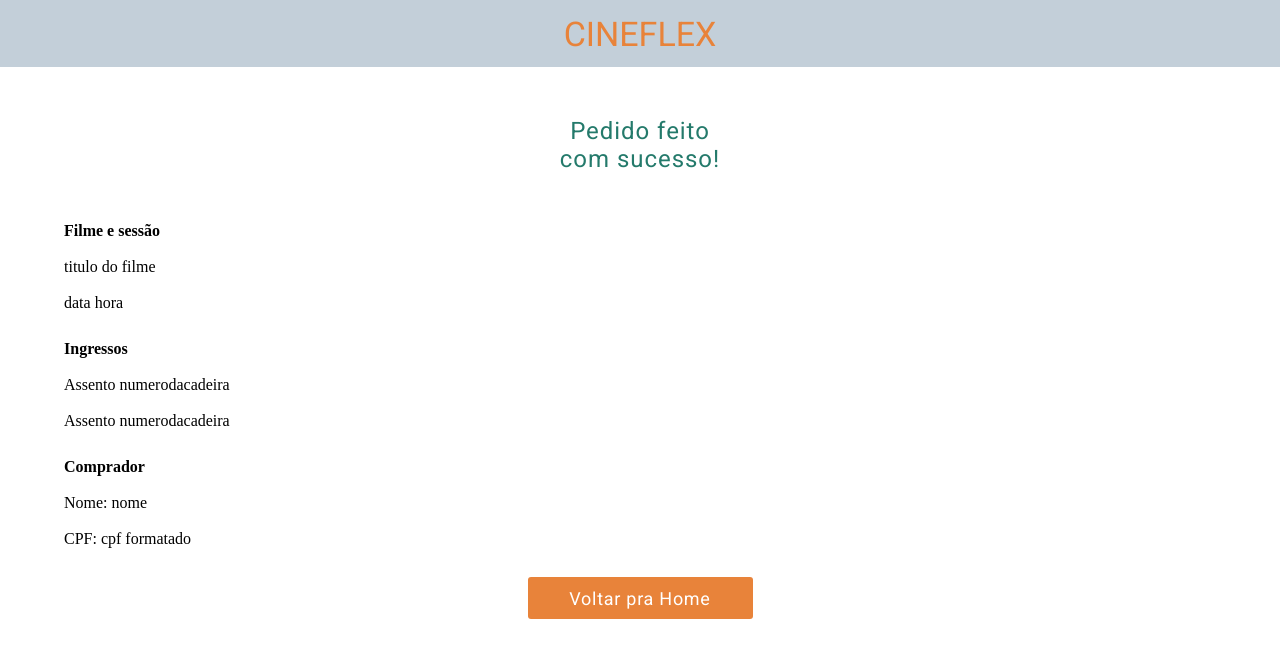
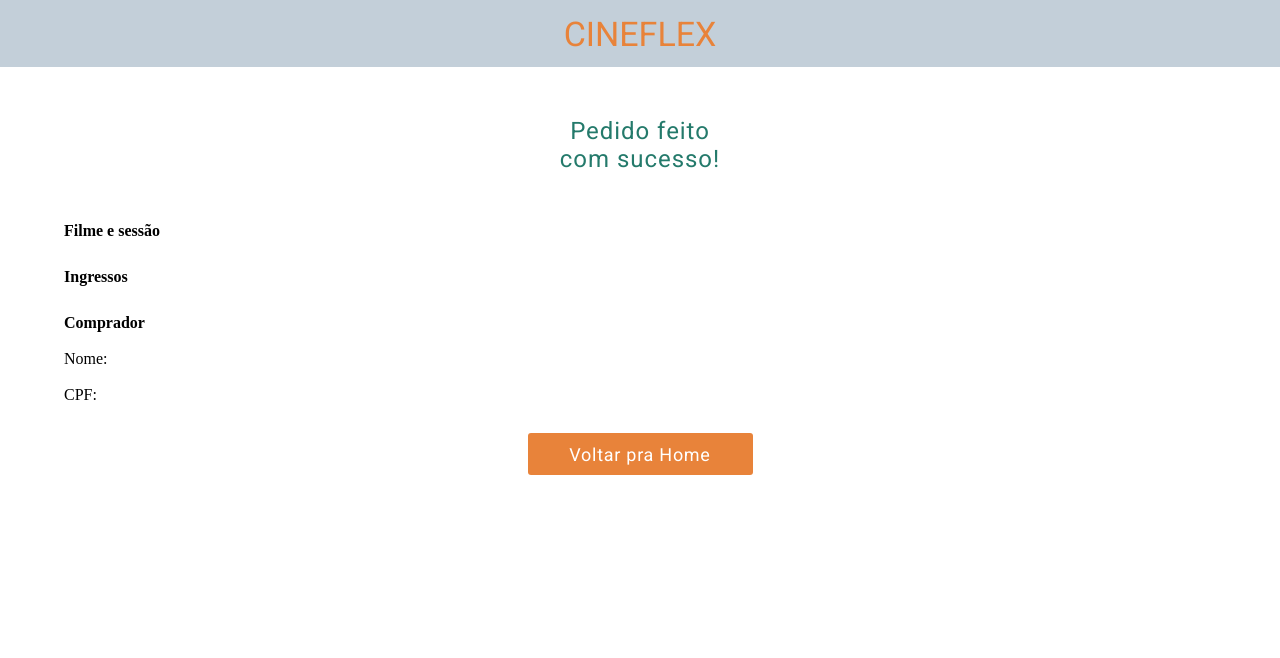
Before and after one commit to PedroRondelli/CineFlex, a React (Create React App) app: page /sucesso in a window 1280 px wide. Shown: the top 658 px of the page. Built offline with nearby package versions, Linux system fonts and the light colour scheme.

Commit message:
feat:renders the success screen with the booking data

```diff
--- a/src/App.js
+++ b/src/App.js
@@ -9,7 +9,7 @@ import { useState } from 'react';
 
 export default function App() {
     const [reservation, setReservation] = useState({ ids: [], name: "", cpf: "" })
-    const [finalInformation, setInformation] = useState({ title: "", date: "", hour: "" })
+    const [finalInformation, setInformation] = useState({ title: "", date: "", hour: "",seats:[] })
 
     return (
         <BrowserRouter>
--- a/src/ChairsScreen.js
+++ b/src/ChairsScreen.js
@@ -68,7 +68,7 @@ export default function ChairsScreen({ reservation, setReservation, setInformati
         <>
             <SelectYourSeat>{"Selecione o(s) assento(s)"}</SelectYourSeat>
             <SeatsPanel>
-                {session.seats.map((s) => <IndividualSeat setSeats={setSeats} selectedSeats={selectedSeats} key={s.id} avaible={s.isAvailable} id={s.id} name={s.name} />)}
+                {session.seats.map((s) => <IndividualSeat finalInformation={finalInformation} setInformation={setInformation} setSeats={setSeats} selectedSeats={selectedSeats} key={s.id} avaible={s.isAvailable} id={s.id} name={s.name} />)}
                 <ColorLegend>
                     {LegendSeats.map((l) =>
                         <ItemOfLegend>
--- a/src/IndividualSeat.js
+++ b/src/IndividualSeat.js
@@ -1,7 +1,7 @@
 import { useState } from "react"
 import styled from "styled-components"
 
-export default function IndividualSeat({id,name,avaible,setSeats,selectedSeats}) {
+export default function IndividualSeat({id,name,avaible,setSeats,selectedSeats,setInformation,finalInformation}) {
     const [selected, setSelected] = useState(false)
 
     function witchColor(availability){
@@ -22,11 +22,14 @@ export default function IndividualSeat({id,name,avaible,setSeats,selectedSeats})
             const novoArray=[...selectedSeats,id]
             console.log(novoArray)
             setSeats(novoArray)
+            setInformation({...finalInformation,seats:[...finalInformation.seats,name]})
         }else{
             setSelected(false)
             const novoArray = selectedSeats.filter((e)=> e!== id)
             console.log(novoArray)
             setSeats(novoArray)
+            const newSeatsArray= finalInformation.seats.filter((s)=> s!== name)
+            setInformation({...finalInformation,seats:newSeatsArray})
         }
 
     }
--- a/src/SucessScreen.js
+++ b/src/SucessScreen.js
@@ -1,24 +1,26 @@
 import styled from "styled-components"
 
-export default function SucessScreen() {
+export default function SucessScreen({finalInformation,reservation}) {
+
+
+
     return (
         <>
             <SuccessfulOrder><p>Pedido feito</p><p>com sucesso!</p></SuccessfulOrder>
             <Ticket>
                 <div>
                     <strong>Filme e sessão</strong>
-                    <p>titulo do filme</p>
-                    <p>data hora</p>
+                    <p>{finalInformation.title}</p>
+                    <p>{`${finalInformation.date} ${finalInformation.hour}`}</p>
                 </div>
                 <div>
                     <strong>Ingressos</strong>
-                    <p>Assento numerodacadeira </p>
-                    <p>Assento numerodacadeira</p>
+                    {finalInformation.seats.map((s)=><p>{`Assento ${s}`}</p>)}
                 </div>
                 <div>
                     <strong>Comprador</strong>
-                    <p>Nome: nome</p>
-                    <p>CPF: cpf formatado</p>
+                    <p>Nome: {reservation.name}</p>
+                    <p>CPF: {reservation.cpf.replace(/(\d{3})(\d{3})(\d{3})(\d{2})/, "$1.$2.$3-$4")}</p>
                 </div>
             </Ticket>
             <BackToHome>Voltar pra Home</BackToHome>
```
